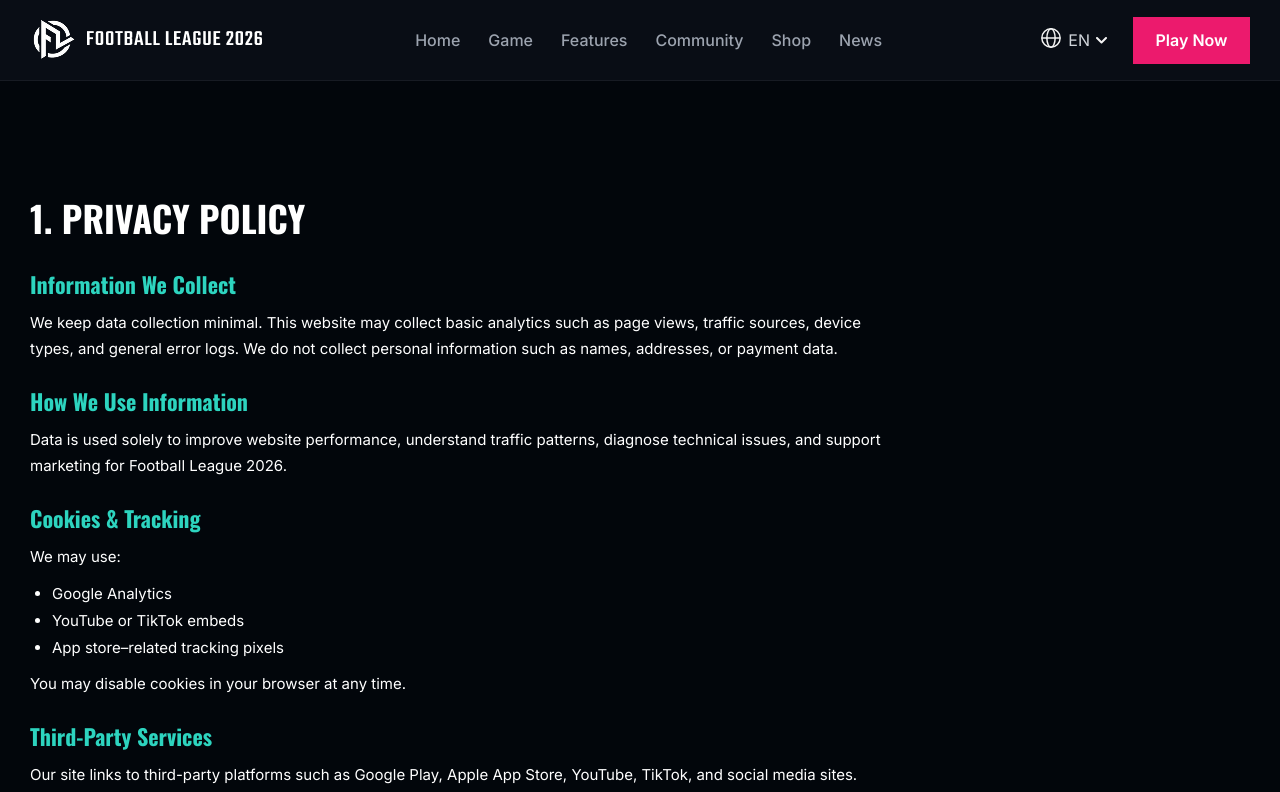
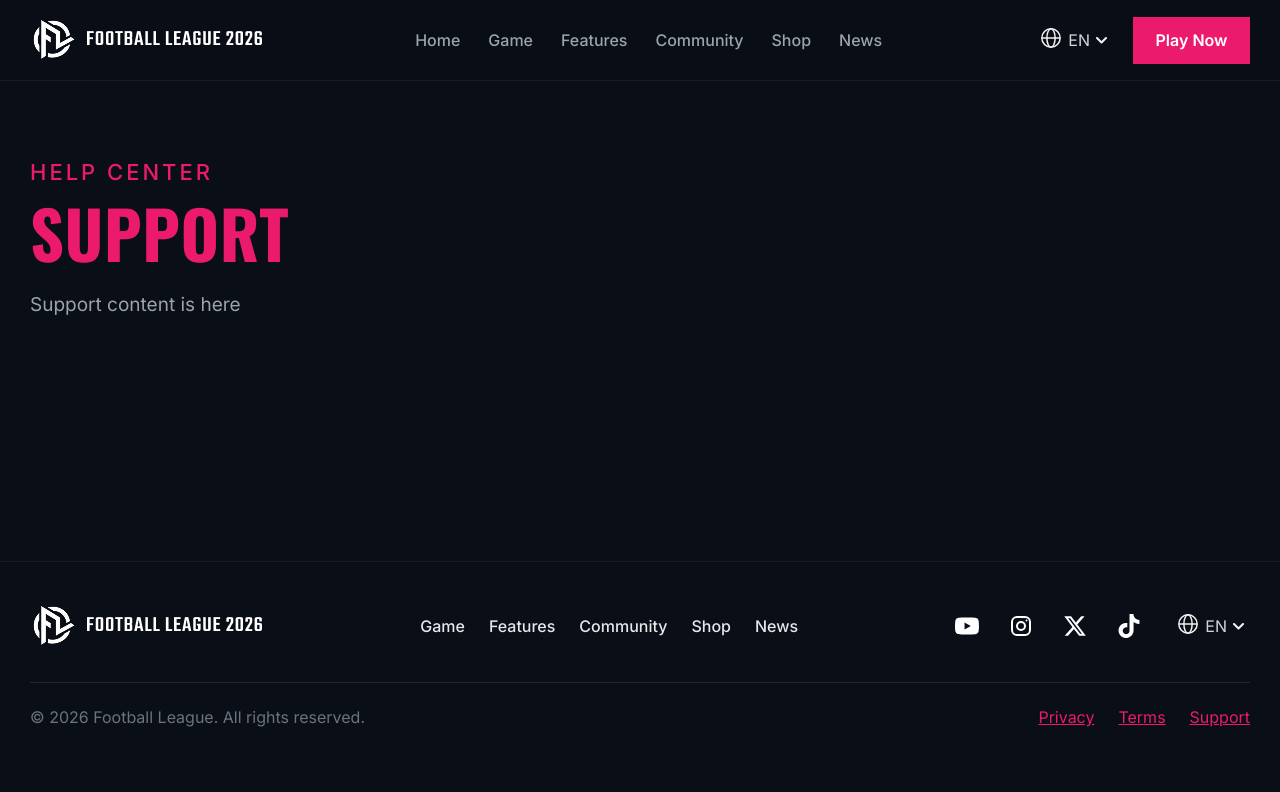
Before and after one commit to jyotithecode-sudo/football-website, a React (Vite) app: page /support in a window 1280 px wide. Shown: the top 792 px of the page. Built offline with nearby package versions, Linux system fonts and the light colour scheme.

Commit message:
Fix Game page section build

```diff
--- a/src/pages/SupportPage.jsx
+++ b/src/pages/SupportPage.jsx
@@ -1,66 +1,12 @@
-import React from "react";
-import { useTranslation } from "react-i18next";
-import "../LegalPage.css";
-
-const EMAIL = "support@footballleaguegame.com";
-const SECTIONS = ["privacy", "cookies", "licensing"];
-
-export default function LegalContent({ eyebrow, title, titlePink }) {
-  const { t } = useTranslation();
-
+export default function SupportPage() {
   return (
-    <section className="legal-section">
-      <div className="legal-container">
-        <header className="legal-header">
-          <p className="legal-eyebrow">{eyebrow}</p>
-          <h1 className="legal-title">
-            {title}{" "}
-            <span className="legal-title-pink">{titlePink}</span>
-          </h1>
-        </header>
-
-        <div className="legal-body">
-          {SECTIONS.map((key) => {
-            const blocks = t(`legal.sections.${key}.blocks`, {
-              returnObjects: true,
-            });
-
-            return (
-              <article key={key} id={key} className="legal-block">
-                <h2 className="legal-block-title">
-                  {t(`legal.sections.${key}.title`)}
-                </h2>
-
-                {Array.isArray(blocks) &&
-                  blocks.map((b, i) => (
-                    <div key={i} className="legal-item">
-                      <h3 className="legal-item-title">{b.h}</h3>
-
-                      {b.p && <p className="legal-text">{b.p}</p>}
-
-                      {b.list && (
-                        <ul className="legal-list">
-                          {b.list.map((li) => (
-                            <li key={li}>{li}</li>
-                          ))}
-                        </ul>
-                      )}
-
-                      {b.after && <p className="legal-text">{b.after}</p>}
-
-                      {b.email && (
-                        <p className="legal-text">
-                          <a href={`mailto:${EMAIL}`} className="legal-link">
-                            {EMAIL}
-                          </a>
-                        </p>
-                      )}
-                    </div>
-                  ))}
-              </article>
-            );
-          })}
-        </div>
+    <section className="page">
+      <div className="page-inner">
+        <p className="eyebrow eyebrow-pink">HELP CENTER</p>
+        <h1 className="section-title">
+          <span className="text-pink">SUPPORT</span>
+        </h1>
+        <p className="section-text">Support content is here</p>
       </div>
     </section>
   );
```
